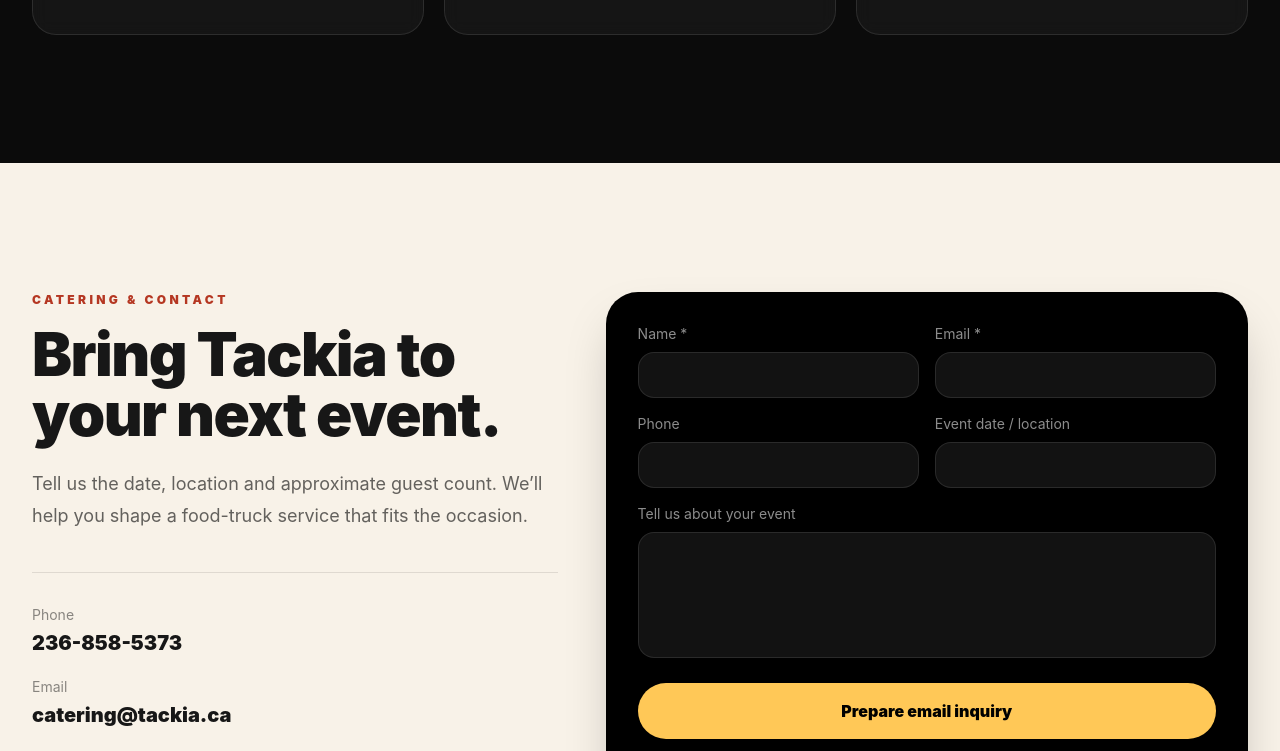
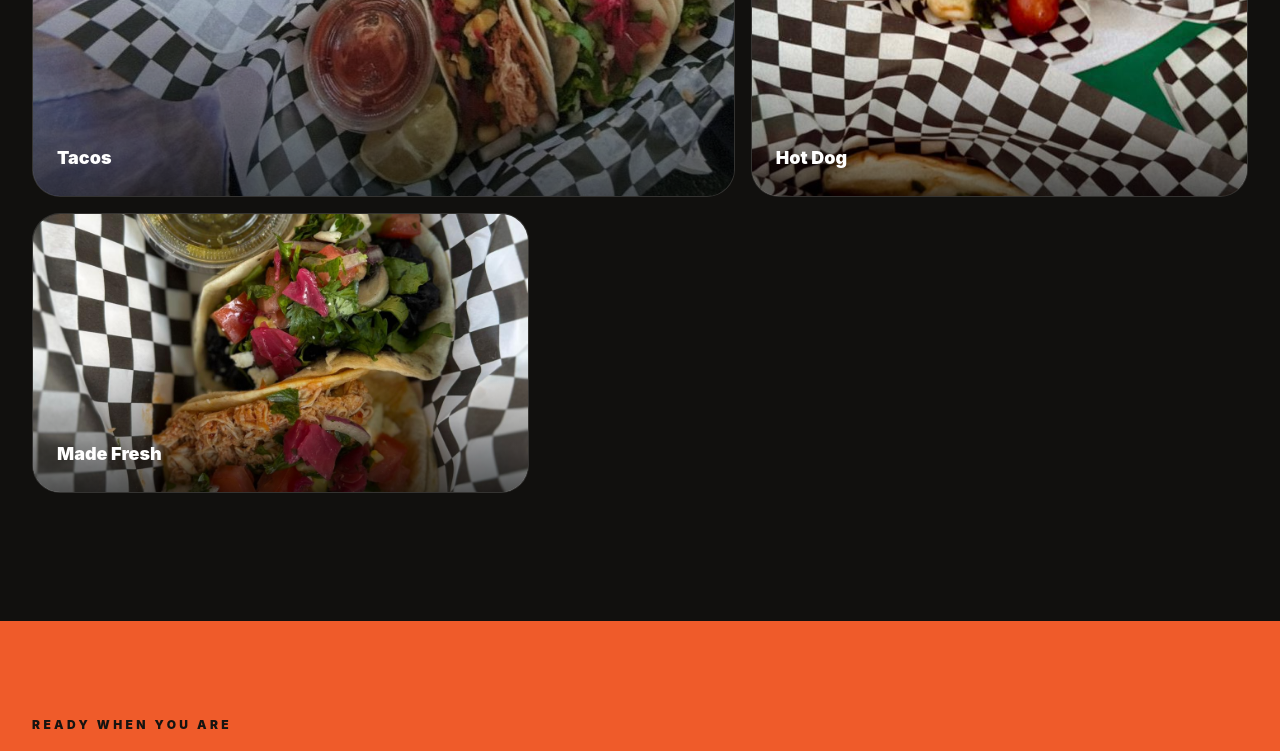
Before and after one commit to Aryakia/tackia-site-v2, a Next.js app: page / in a window 1280 px wide. Shown: the part 3640-4391 px from the top of the page. Built offline with nearby package versions, Linux system fonts and the light colour scheme.

Commit message:
Expand homepage with gallery, ordering and FAQ

```diff
--- a/app/page.tsx
+++ b/app/page.tsx
@@ -4,7 +4,10 @@
 import Hero from "../components/Hero";
 import About from "../components/About";
 import Menu from "../components/Menu";
+import Gallery from "../components/Gallery";
+import OrderOnline from "../components/OrderOnline";
 import Events from "../components/Events";
+import FAQ from "../components/FAQ";
 import Contact from "../components/Contact";
 import Footer from "../components/Footer";
 
@@ -16,7 +19,10 @@
       <Hero />
       <About />
       <Menu />
+      <Gallery />
+      <OrderOnline />
       <Events />
+      <FAQ />
       <Contact />
       <Footer />
     </main>
```
